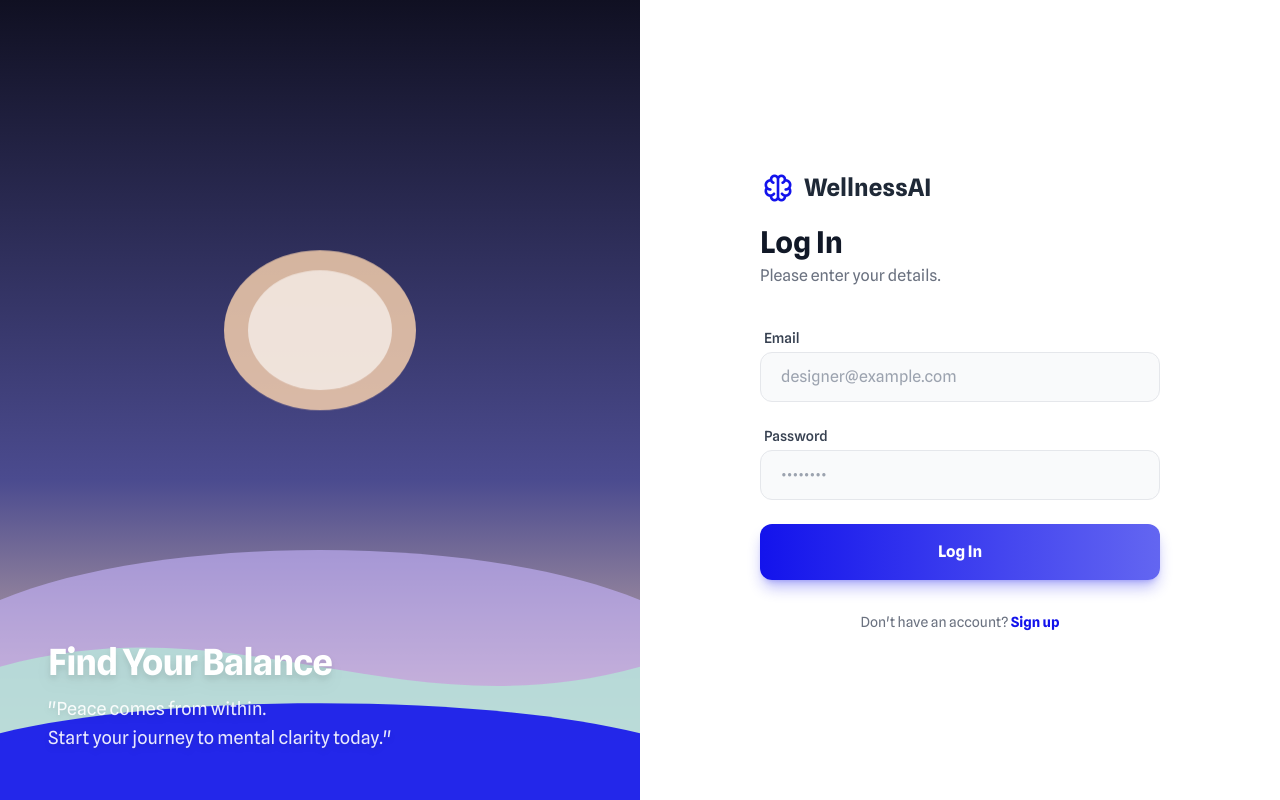
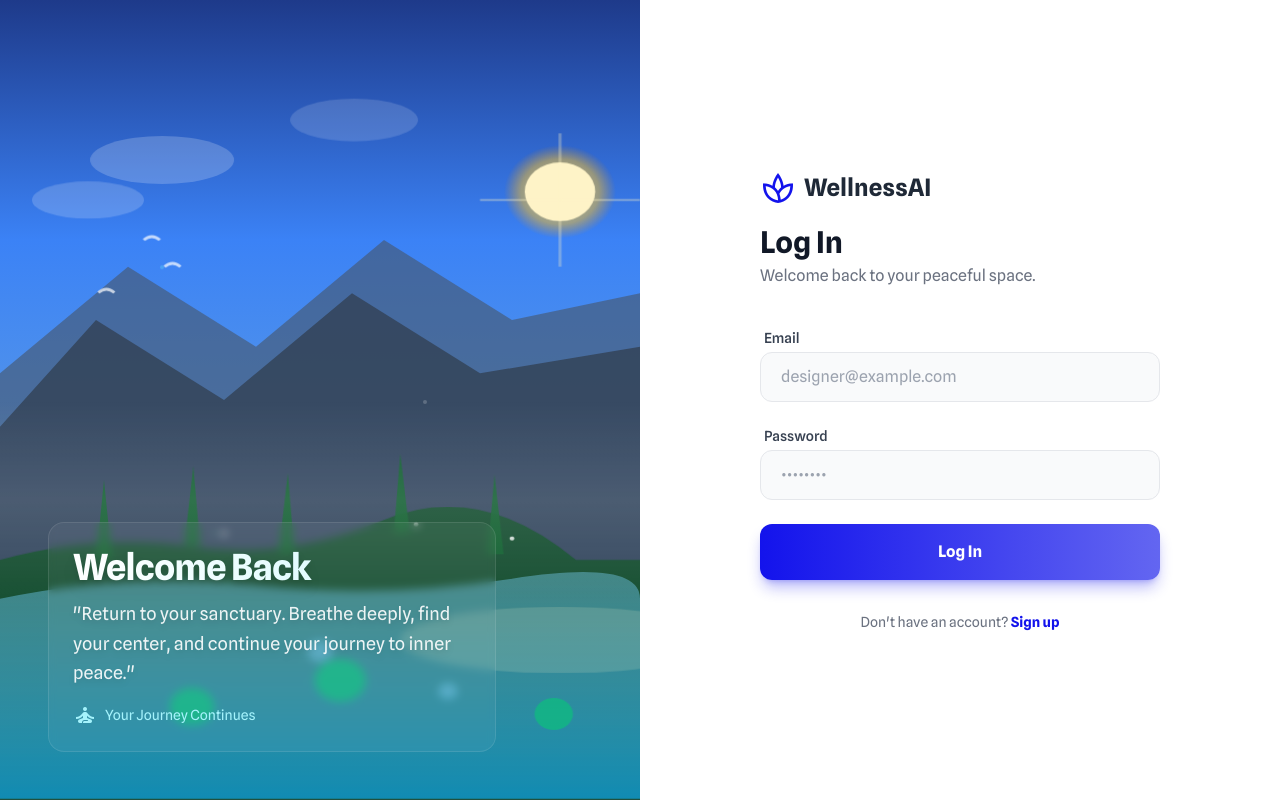
Before and after one commit to palak0617/Mental-health-wellness-repo, a plain HTML site: page frontend/login.html in a window 1280 px wide. Drawn offline with nearby package versions, Linux system fonts and the light colour scheme.

Commit message:
login page ui edited

```diff
--- a/frontend/login.html
+++ b/frontend/login.html
@@ -37,55 +37,173 @@
     .btn-gradient:hover {
       background-position: right center;
     }
-    /* Gentle floating animation for elements */
     @keyframes float {
       0%, 100% { transform: translateY(0px); }
       50% { transform: translateY(-10px); }
     }
+    @keyframes gentle-wave {
+      0%, 100% { transform: translateY(0); }
+      50% { transform: translateY(-2px); }
+    }
+    @keyframes cloud-drift {
+      0% { transform: translateX(0); }
+      100% { transform: translateX(10px); }
+    }
+    @keyframes leaf-float {
+      0%, 100% { transform: translateY(0) rotate(0deg); }
+      33% { transform: translateY(-3px) rotate(1deg); }
+      66% { transform: translateY(-1px) rotate(-1deg); }
+    }
+    @keyframes bird-fly {
+      0%, 100% { transform: translateX(0) translateY(0); }
+      33% { transform: translateX(5px) translateY(-2px); }
+      66% { transform: translateX(10px) translateY(0); }
+    }
     .animate-float {
-      animation: float 6s ease-in-out infinite;
+      animation: float 7s ease-in-out infinite;
+    }
+    .animate-wave {
+      animation: gentle-wave 4s ease-in-out infinite;
+    }
+    .animate-cloud {
+      animation: cloud-drift 20s ease-in-out infinite alternate;
+    }
+    .animate-leaf {
+      animation: leaf-float 5s ease-in-out infinite;
+    }
+    .animate-bird {
+      animation: bird-fly 8s ease-in-out infinite;
+    }
+    .animate-pulse-slow {
+      animation: pulse 4s ease-in-out infinite;
     }
   </style>
 </head>
 
 <body class="flex h-screen w-full bg-light-bg font-sans">
 
-  <!-- LEFT SIDE: Illustration -->
-  <div class="hidden lg:block w-1/2 h-full relative overflow-hidden bg-gray-900 shadow-2xl">
+  <!-- LEFT SIDE: Tranquil Morning Forest -->
+  <div class="hidden lg:block w-1/2 h-full relative overflow-hidden bg-gradient-to-br from-slate-900 to-emerald-950 shadow-2xl">
 
-    <!-- SVG SCENE: Calm Sunrise -->
+    <!-- SVG SCENE: Serene Morning Forest -->
     <svg class="absolute inset-0 w-full h-full" preserveAspectRatio="none" viewBox="0 0 400 600" xmlns="http://www.w3.org/2000/svg">
       <defs>
+        <!-- Sky Gradient - Morning colors -->
         <linearGradient id="skyGradient" x1="0%" y1="0%" x2="0%" y2="100%">
-          <stop offset="0%" style="stop-color:#101022;stop-opacity:1" /> <!-- Dark Top -->
-          <stop offset="60%" style="stop-color:#4b4b8f;stop-opacity:1" /> <!-- Purple Mid -->
-          <stop offset="100%" style="stop-color:#FFD8B1;stop-opacity:1" /> <!-- Peach Bottom -->
+          <stop offset="0%" style="stop-color:#1e3a8a;stop-opacity:1" /> <!-- Deep morning blue -->
+          <stop offset="30%" style="stop-color:#3b82f6;stop-opacity:1" /> <!-- Bright blue -->
+          <stop offset="60%" style="stop-color:#60a5fa;stop-opacity:0.9" /> <!-- Light blue -->
+          <stop offset="100%" style="stop-color:#a5f3fc;stop-opacity:0.7" /> <!-- Morning light -->
+        </linearGradient>
+
+        <!-- Water Gradient -->
+        <linearGradient id="waterGradient" x1="0%" y1="0%" x2="0%" y2="100%">
+          <stop offset="0%" style="stop-color:#7dd3fc;stop-opacity:0.4" />
+          <stop offset="100%" style="stop-color:#0ea5e9;stop-opacity:0.7" />
+        </linearGradient>
+
+        <!-- Sun Glow -->
+        <radialGradient id="sunGlow">
+          <stop offset="0%" style="stop-color:#fef3c7;stop-opacity:0.9" />
+          <stop offset="70%" style="stop-color:#fbbf24;stop-opacity:0.5" />
+          <stop offset="100%" style="stop-color:#f59e0b;stop-opacity:0" />
+        </radialGradient>
+
+        <!-- Morning Mist Gradient -->
+        <linearGradient id="mistGradient" x1="0%" y1="0%" x2="0%" y2="100%">
+          <stop offset="0%" style="stop-color:#ffffff;stop-opacity:0" />
+          <stop offset="50%" style="stop-color:#ffffff;stop-opacity:0.1" />
+          <stop offset="100%" style="stop-color:#ffffff;stop-opacity:0" />
         </linearGradient>
       </defs>
 
-      <!-- Sky Background -->
+      <!-- Sky -->
       <rect width="100%" height="100%" fill="url(#skyGradient)" />
 
-      <!-- Sun -->
-      <circle cx="200" cy="250" r="60" fill="#FFD8B1" opacity="0.8" class="animate-float" />
-      <circle cx="200" cy="250" r="45" fill="#ffffff" opacity="0.6" class="animate-float" />
+      <!-- Distant Mountains -->
+      <path d="M0 280 L80 200 L160 260 L240 180 L320 240 L400 220 L400 600 L0 600 Z"
+            fill="#475569" opacity="0.6" />
 
-      <!-- Hills / Waves Layer 1 (Back) -->
-      <path d="M0 450 C 100 400, 300 400, 400 450 V 600 H 0 V 450 Z" fill="#C8B6FF" opacity="0.6" />
+      <!-- Closer Mountains -->
+      <path d="M0 320 L60 240 L140 300 L220 220 L300 280 L400 260 L400 600 L0 600 Z"
+            fill="#334155" opacity="0.8" />
 
-      <!-- Hills / Waves Layer 2 (Middle) -->
-      <path d="M0 500 C 150 450, 250 550, 400 500 V 600 H 0 V 500 Z" fill="#B4E4D8" opacity="0.8" />
+      <!-- Morning Sun with Glow -->
+      <circle cx="350" cy="150" r="35" fill="url(#sunGlow)" class="animate-float" />
+      <circle cx="350" cy="150" r="22" fill="#fef3c7" class="animate-float" />
 
-      <!-- Hills / Waves Layer 3 (Front) -->
-      <path d="M0 550 C 100 520, 300 520, 400 550 V 600 H 0 V 550 Z" fill="#1313ec" opacity="0.9" />
+      <!-- Sun Rays -->
+      <line x1="350" y1="150" x2="400" y2="150" stroke="#fef3c7" stroke-width="2" opacity="0.3" />
+      <line x1="350" y1="150" x2="350" y2="100" stroke="#fef3c7" stroke-width="2" opacity="0.3" />
+      <line x1="350" y1="150" x2="300" y2="150" stroke="#fef3c7" stroke-width="2" opacity="0.3" />
+      <line x1="350" y1="150" x2="350" y2="200" stroke="#fef3c7" stroke-width="2" opacity="0.3" />
+
+      <!-- Gentle Morning Clouds -->
+      <ellipse cx="100" cy="120" rx="45" ry="18" fill="white" opacity="0.2" class="animate-cloud" />
+      <ellipse cx="220" cy="90" rx="40" ry="16" fill="white" opacity="0.15" class="animate-cloud" />
+      <ellipse cx="50" cy="150" rx="35" ry="14" fill="white" opacity="0.18" class="animate-cloud" style="animation-delay: -5s;" />
+
+      <!-- Forest Layer -->
+      <path d="M0 420 Q60 400, 120 410 T240 390 T360 420 L400 420 L400 600 L0 600 Z"
+            fill="#14532d" opacity="0.85" />
+
+      <!-- Individual Pine Trees -->
+      <path d="M60 420 L65 360 L70 420 Z" fill="#166534" opacity="0.9" class="animate-leaf" />
+      <path d="M120 410 L125 350 L130 410 Z" fill="#166534" opacity="0.9" class="animate-leaf" style="animation-delay: -1s;" />
+      <path d="M180 415 L185 355 L190 415 Z" fill="#166534" opacity="0.9" class="animate-leaf" style="animation-delay: -2s;" />
+      <path d="M240 405 L245 345 L250 405 Z" fill="#166534" opacity="0.9" class="animate-leaf" style="animation-delay: -3s;" />
+      <path d="M300 420 L305 360 L310 420 Z" fill="#166534" opacity="0.9" class="animate-leaf" style="animation-delay: -4s;" />
+
+      <!-- Lake Surface -->
+      <path d="M0 450 Q80 430, 160 440 T320 435 T400 450 L400 600 L0 600 Z"
+            fill="url(#waterGradient)" class="animate-wave" />
+
+      <!-- Water Reflection with Sun Glow -->
+      <ellipse cx="350" cy="480" rx="100" ry="25" fill="#fef3c7" opacity="0.15" />
+
+      <!-- Ripples -->
+      <circle cx="200" cy="490" r="8" fill="#7dd3fc" opacity="0.4" class="animate-float" style="animation-delay: -1s;" />
+      <circle cx="280" cy="520" r="6" fill="#7dd3fc" opacity="0.4" class="animate-float" style="animation-delay: -3s;" />
+
+      <!-- Lily Pads -->
+      <circle cx="120" cy="530" r="14" fill="#10b981" opacity="0.8" class="animate-leaf" />
+      <circle cx="220" cy="510" r="16" fill="#10b981" opacity="0.8" class="animate-leaf" style="animation-delay: -2s;" />
+      <circle cx="340" cy="540" r="12" fill="#10b981" opacity="0.8" class="animate-leaf" style="animation-delay: -4s;" />
+
+      <!-- Birds Flying -->
+      <path d="M80 180 Q85 175, 90 180" stroke="#ffffff" stroke-width="2" fill="none" opacity="0.7" class="animate-bird" />
+      <path d="M100 200 Q105 195, 110 200" stroke="#ffffff" stroke-width="2" fill="none" opacity="0.7" class="animate-bird" style="animation-delay: -2s;" />
+      <path d="M60 220 Q65 215, 70 220" stroke="#ffffff" stroke-width="2" fill="none" opacity="0.7" class="animate-bird" style="animation-delay: -4s;" />
+
+      <!-- Morning Mist -->
+      <rect x="0" y="300" width="400" height="150" fill="url(#mistGradient)" />
+
+      <!-- Dew Drops on Leaves (sparkles) -->
+      <circle cx="140" cy="400" r="1.5" fill="#ffffff" opacity="0.8" class="animate-float" style="animation-delay: -2s;" />
+      <circle cx="260" cy="395" r="1.5" fill="#ffffff" opacity="0.8" class="animate-float" style="animation-delay: -3s;" />
+      <circle cx="320" cy="410" r="1.5" fill="#ffffff" opacity="0.8" class="animate-float" style="animation-delay: -4s;" />
+
     </svg>
 
     <!-- Overlay Text -->
     <div class="absolute bottom-12 left-12 z-20 text-white max-w-md select-none">
-      <h2 class="text-4xl font-bold mb-3 tracking-tight drop-shadow-lg">Find Your Balance</h2>
-      <p class="text-white/90 text-lg leading-relaxed drop-shadow-md">
-        "Peace comes from within. <br>Start your journey to mental clarity today."
-      </p>
+      <div class="backdrop-blur-sm bg-white/5 rounded-2xl p-6 border border-white/10">
+        <h2 class="text-4xl font-bold mb-3 tracking-tight drop-shadow-lg bg-gradient-to-r from-white to-cyan-100 bg-clip-text text-transparent">Welcome Back</h2>
+        <p class="text-white/90 text-lg leading-relaxed drop-shadow-md mb-4">
+          "Return to your sanctuary. Breathe deeply, find your center, and continue your journey to inner peace."
+        </p>
+        <div class="flex items-center gap-2 text-cyan-200">
+          <span class="material-symbols-outlined animate-pulse-slow">self_improvement</span>
+          <span class="text-sm">Your Journey Continues</span>
+        </div>
+      </div>
+    </div>
+
+    <!-- Subtle floating morning dew particles -->
+    <div class="absolute inset-0 overflow-hidden pointer-events-none">
+      <div class="absolute w-1 h-1 bg-cyan-300/30 rounded-full top-1/3 left-1/4 animate-float" style="animation-delay: -1s;"></div>
+      <div class="absolute w-1 h-1 bg-white/20 rounded-full top-1/2 right-1/3 animate-float" style="animation-delay: -2s;"></div>
+      <div class="absolute w-1 h-1 bg-emerald-300/30 rounded-full top-2/3 left-1/3 animate-float" style="animation-delay: -3s;"></div>
     </div>
   </div>
 
@@ -93,18 +211,18 @@
   <div class="w-full lg:w-1/2 h-full flex items-center justify-center p-8 bg-white relative">
 
     <!-- Mobile Background Blob -->
-    <div class="lg:hidden absolute bottom-0 left-0 w-64 h-64 bg-lavender/30 rounded-full blur-3xl pointer-events-none"></div>
+    <div class="lg:hidden absolute bottom-0 left-0 w-64 h-64 bg-teal/30 rounded-full blur-3xl pointer-events-none"></div>
 
     <div class="w-full max-w-[400px] z-10">
 
       <!-- Logo Header -->
       <div class="mb-10 text-center lg:text-left">
         <div class="inline-flex items-center gap-2 mb-2">
-          <span class="material-symbols-outlined text-4xl text-primary">neurology</span>
+          <span class="material-symbols-outlined text-4xl text-primary">spa</span>
           <span class="text-2xl font-bold text-gray-800">WellnessAI</span>
         </div>
         <h1 class="text-3xl font-bold text-gray-900 mt-2">Log In</h1>
-        <p class="text-gray-500 mt-1">Please enter your details.</p>
+        <p class="text-gray-500 mt-1">Welcome back to your peaceful space.</p>
       </div>
 
       <form id="loginForm" class="space-y-6">
@@ -151,7 +269,11 @@
         });
 
         let data;
-        try { data = await res.json(); } catch (err) { data = null; }
+        try {
+          data = await res.json();
+        } catch (err) {
+          data = null;
+        }
 
         if (!res.ok) {
           alert((data && data.message) || `Login failed (status ${res.status})`);
@@ -177,62 +299,6 @@
         btn.disabled = false;
       }
     });
-// <<<<<<< Updated upstream
   </script>
-<!-- ======= -->
-
-    <!-- // handle non-JSON or non-2xx gracefully -->
-     <script>
-    let data;
-    try { data = await res.json(); } catch (err) { data = null; }
-
-    console.log("Login response:", res.status, data);
-
-    if (!res.ok) {
-      // non-2xx HTTP code
-      const msg = (data && data.message) || `Login failed (status ${res.status})`;
-      alert(msg);
-      return;
-    }
-
-    // now res.ok
-    // Expectation: data should contain { success: true, token: "...", user: {...}, message: "..." }
-    if (!data) {
-      alert("Login failed: server returned invalid response.");
-      return;
-    }
-
-    if (data.success && data.token) {
-
-  // ⭐ SAVE TOKEN — Required for authenticated routes
-  localStorage.setItem("token", data.token);
-
-  // Optional but useful
-  localStorage.setItem("loggedIn", "true");
-  if (data.user && data.user._id) localStorage.setItem("userId", data.user._id);
-  if (data.user && data.user.username) localStorage.setItem("username", data.user.username);
-
-  console.log("Saved token length:", (data.token || "").length);
-
-  // redirect
-  window.location.href = "landing-page.html";
-  return;
-}
-
-
-    // fallback error messages
-//     const fallback = (data.message) || (data.error) || "Login failed — check credentials";
-//     alert(fallback);
-
-//   } catch (err) {
-//     console.error("Login error:", err);
-//     alert("Network error during login. Is the backend running?");
-//   }
-// });
-</script>
-
-
-
-<!-- >>>>>>> Stashed changes -->
 </body>
 </html>
```
